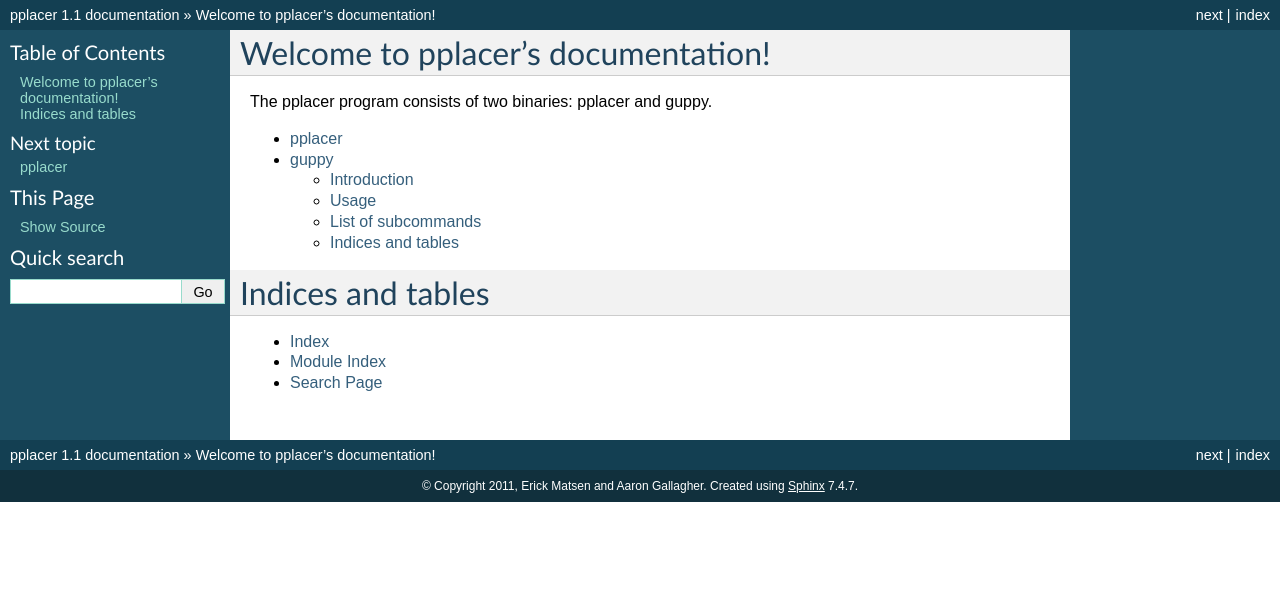
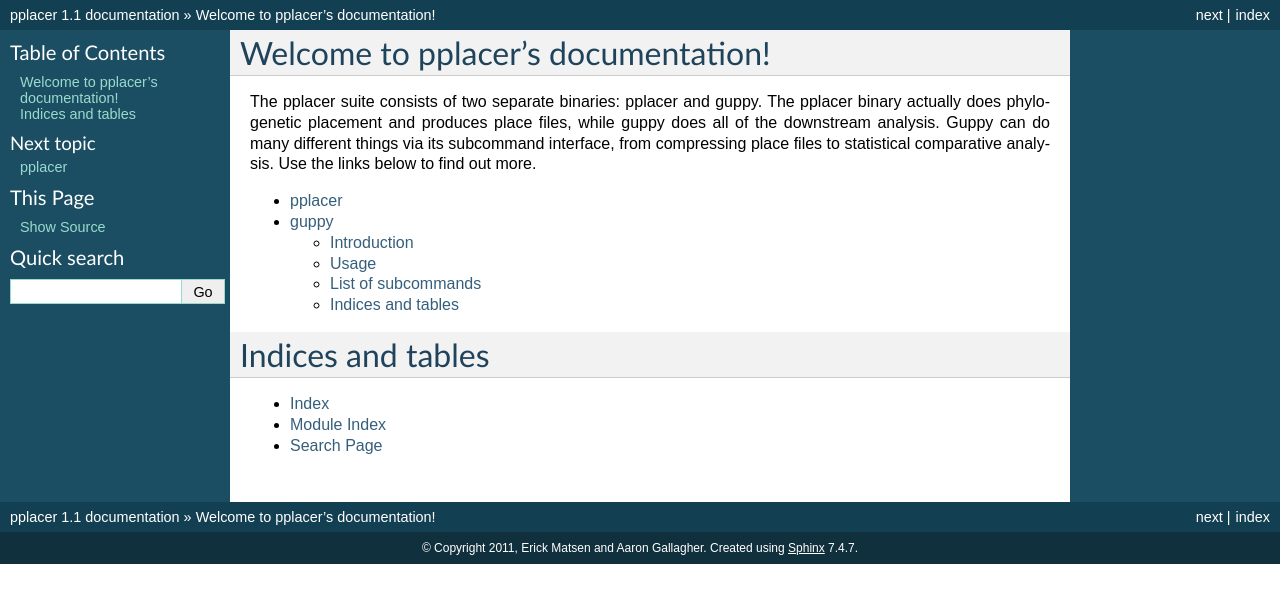
Before and after one commit to matsen/pplacer, a Sphinx documentation site: the page built from docs/index.rst, in a window 1280 px wide. Shown: the top 603 px of the page. Built offline with Sphinx 7.4.7, drawn with Linux system fonts in a browser that asks for light colours; formulas are drawn with MathJax 3.

Commit message:
more details for docs

```diff
--- a/docs/details/bary.rst
+++ b/docs/details/bary.rst
@@ -1,3 +1,3 @@
 Calculate the center of mass of the placement distribution and write it out to a phyloXML file for viewing.
-When several .place files are given, calculate the barycenter for each, and mark them on the same tree.
-Because phyloxml isn't actually designed to show points on the tree, it's a kluge at the moment-- using "speciation" and "duplication" tags.
+When several place files are given, calculate the barycenter for each, and mark them on the same tree.
+Because phyloxml isn't actually designed to show points on the tree, the phyloXML is a kluge at the moment-- using "speciation" and "duplication" tags.
--- a/docs/details/kr.rst
+++ b/docs/details/kr.rst
@@ -1,6 +1,5 @@
 
-`kr` is a fantastic command-- truly amazing.
-It calculates the Katorovich-Rubinstein distance
+`kr` calculates the Katorovich-Rubinstein distance between collections of placements (given by their place files).
 
 .. math::
 
--- a/docs/index.rst
+++ b/docs/index.rst
@@ -6,7 +6,10 @@
 Welcome to pplacer's documentation!
 ===================================
 
-The pplacer program consists of two binaries: pplacer and guppy.
+The pplacer suite consists of two separate binaries: pplacer and guppy.
+The pplacer binary actually does phylogenetic placement and produces place files, while guppy does all of the downstream analysis.
+Guppy can do many different things via its subcommand interface, from compressing place files to statistical comparative analysis.
+Use the links below to find out more.
 
 .. toctree::
    :maxdepth: 2
```
Also changed, not shown: other parts of docs/details/kr.rst (+0 -2 lines), docs/details/classify.rst (added, +33 -0 lines), docs/details/pca.rst (+5 -2 lines).
